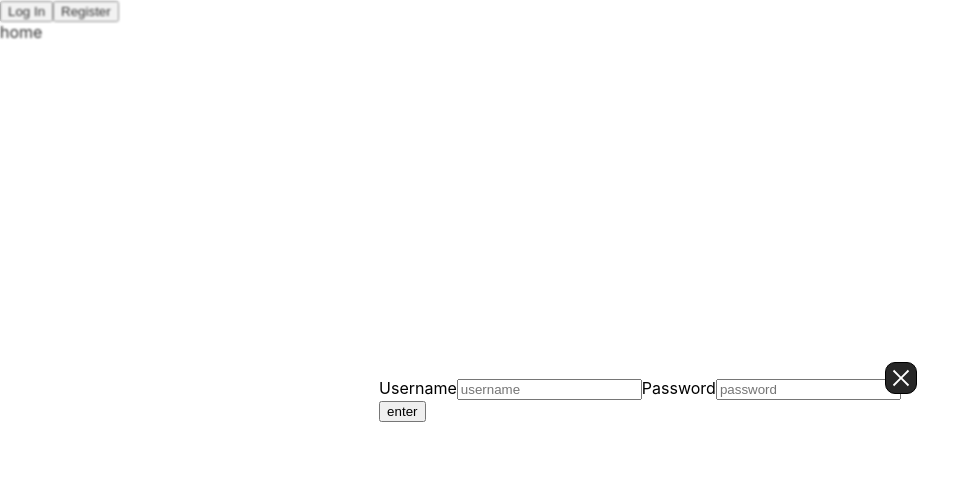
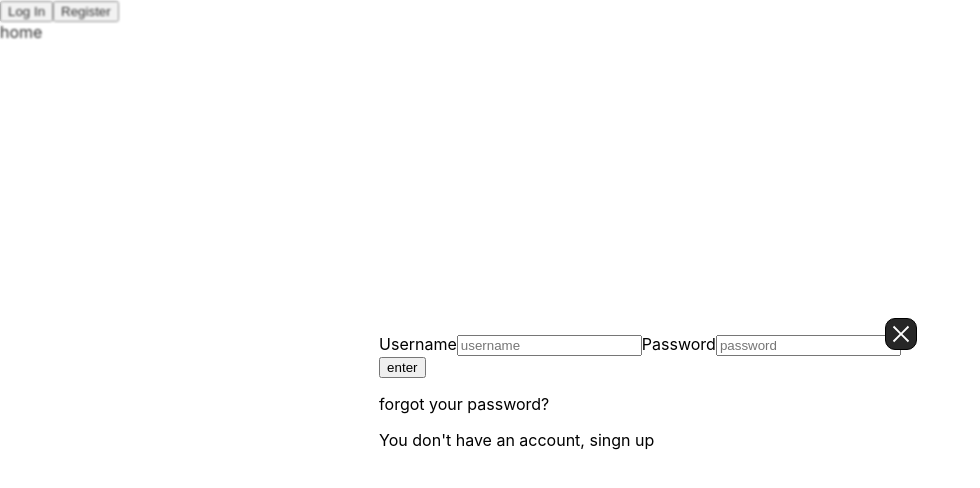
Before and after one commit to matiasgarrid0/Henropoly, a React (Create React App) app in the folder client/: page / in a window 1280 px wide. Both pictures are taken after a click on the button "Log In". Shown: the top 488 px of the page, without its empty margins (0-980 px from the left). Built offline with nearby package versions, Linux system fonts and the light colour scheme.

Commit message:
login and register form changes in form

```diff
--- a/client/src/components/login/Login.jsx
+++ b/client/src/components/login/Login.jsx
@@ -1,11 +1,12 @@
 
 import React, { useState, useEffect } from 'react';
 import { useDispatch, useSelector } from 'react-redux';
+import { Link } from 'react-router-dom';
 //import { register }  from '../../redux/actions'
 //import { Link, useHistory } from 'react-router-dom';
 
 function Loggin () {
-//const dispatch = useDispatch();
+const dispatch = useDispatch();
 
 const [input, setInput] = useState({
     username :'',
@@ -17,6 +18,7 @@ const [input, setInput] = useState({
 }
 function handleSubmit(e) {
     e.preventDefault()
+
 }
  return (
     <>
@@ -46,7 +48,10 @@ function handleSubmit(e) {
           <button className='' type="submit">enter</button>
 
           </div>
+          {/* LINKS? A PORTALES */}
+          <p>forgot your password?</p>
 
+          <p>You don't have an account, singn up</p>
      </>
 
  )
--- a/client/src/components/registerForm/RegisterForm.jsx
+++ b/client/src/components/registerForm/RegisterForm.jsx
@@ -86,6 +86,7 @@ function handleSubmit(e) {
 				onChange={(e)=>handleChange(e)}
 			   placeholder='password'
 		    />
+          {errors.password && (<p className='b'>{errors.password}</p>)}
             <button className='fdf' type="submit">send</button>
           </form>
 
```
